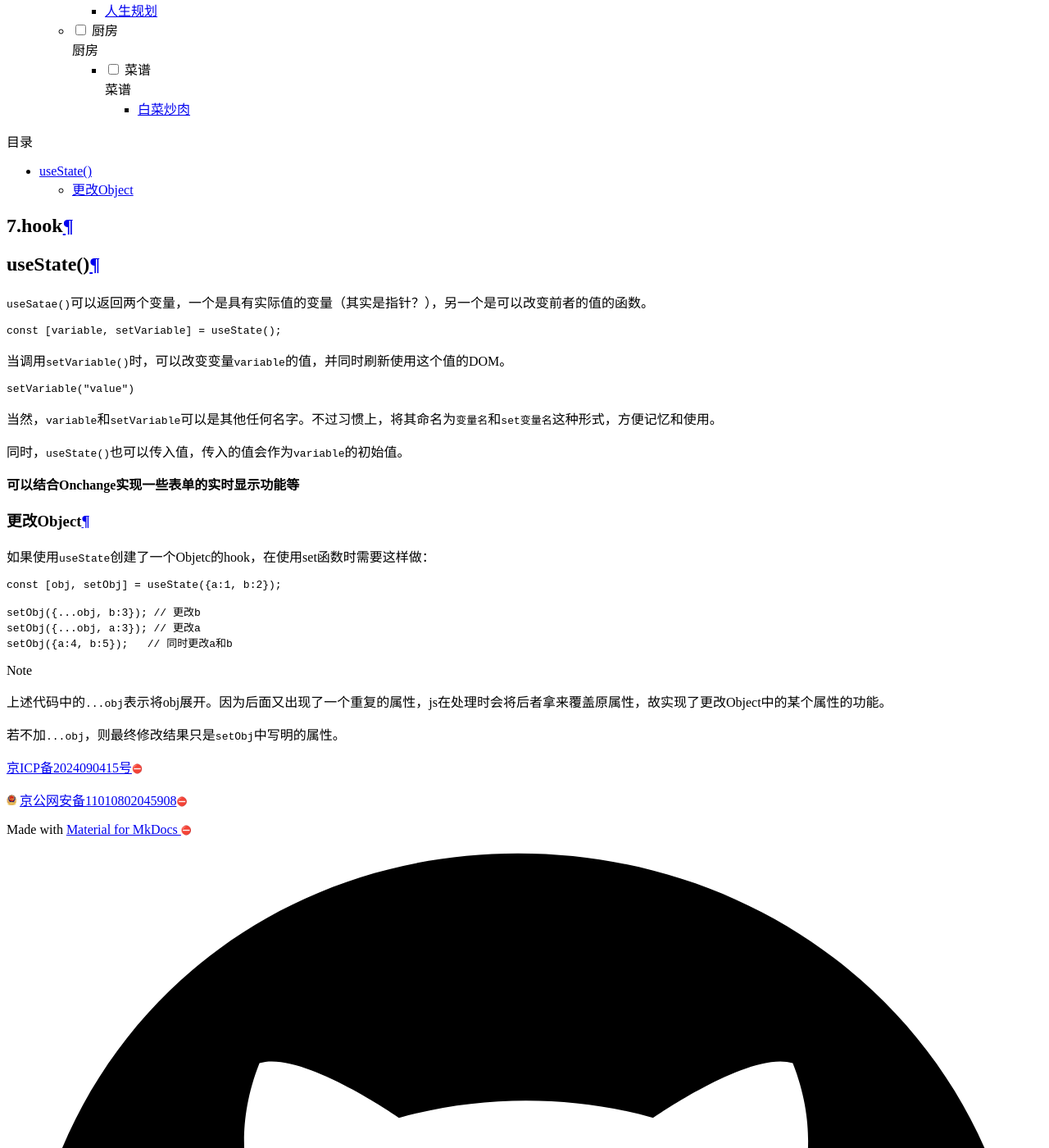
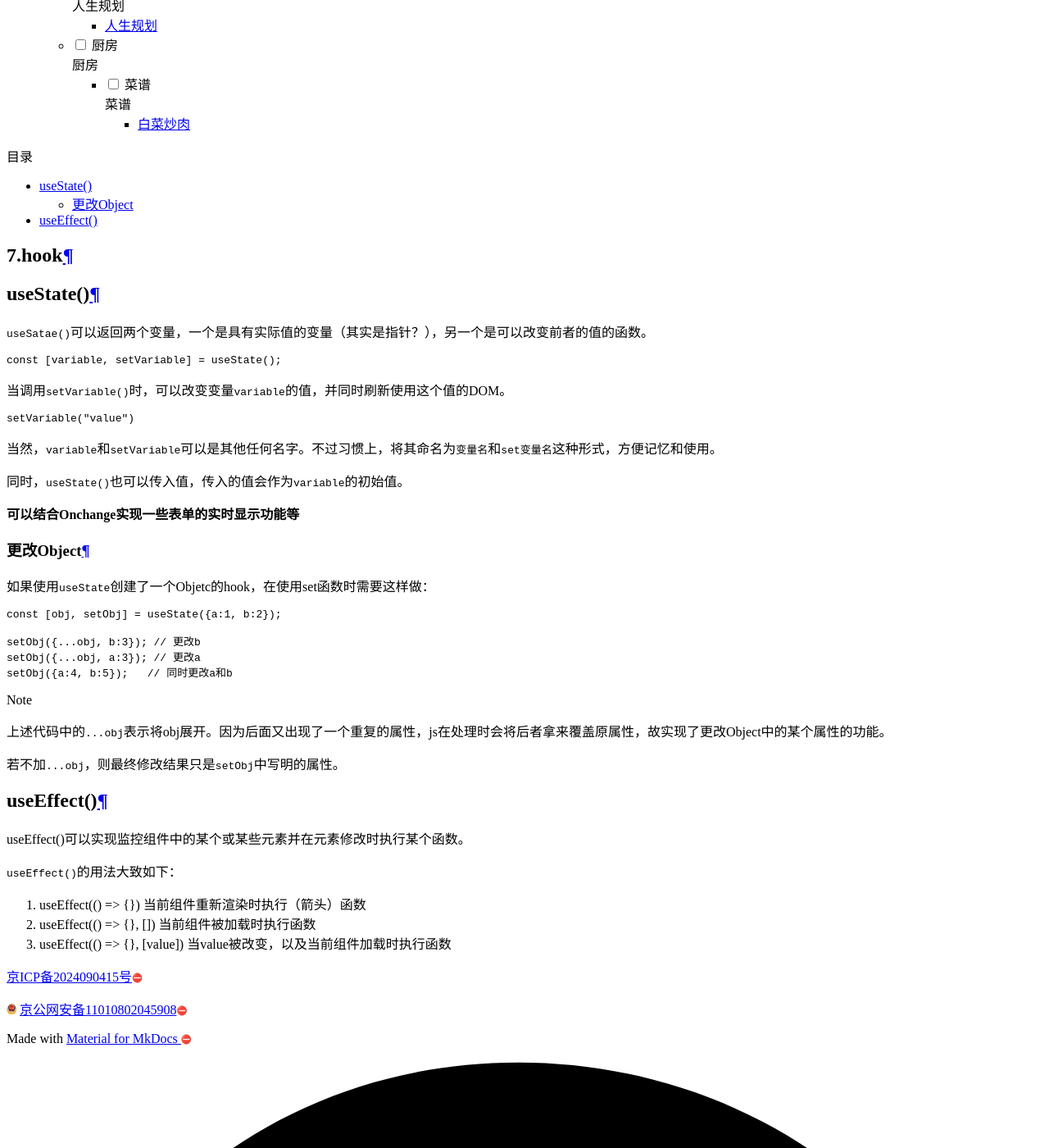
Before and after one commit to lyy1119/lyy1119.github.io, an MkDocs documentation site: the page built from docs/专业学习/编程与代码/React/g.reactHook.md, in a window 1280 px wide and 1400 px high, scrolled down 15582 px. Shown: the whole window at 82% size. Built offline with MkDocs 1.6.1 and Material for MkDocs 9.7.7, drawn with Linux system fonts in a browser that asks for light colours; nearby versions of some CDN libraries.

Commit message:
write exp

```diff
--- a/docs/专业学习/编程与代码/React/g.reactHook.md
+++ b/docs/专业学习/编程与代码/React/g.reactHook.md
@@ -36,3 +36,13 @@ setObj({a:4, b:5});   // 同时更改a和b
     上述代码中的`...obj`表示将obj展开。因为后面又出现了一个重复的属性，js在处理时会将后者拿来覆盖原属性，故实现了更改Object中的某个属性的功能。
 
     若不加`...obj`，则最终修改结果只是`setObj`中写明的属性。
+
+## useEffect()
+
+useEffect()可以实现监控组件中的某个或某些元素并在元素修改时执行某个函数。
+
+`useEffect()`的用法大致如下：
+
+1. useEffect(() => {}) 当前组件重新渲染时执行（箭头）函数
+2. useEffect(() => {}, []) 当前组件被加载时执行函数
+3. useEffect(() => {}, [value]) 当value被改变，以及当前组件加载时执行函数
```
